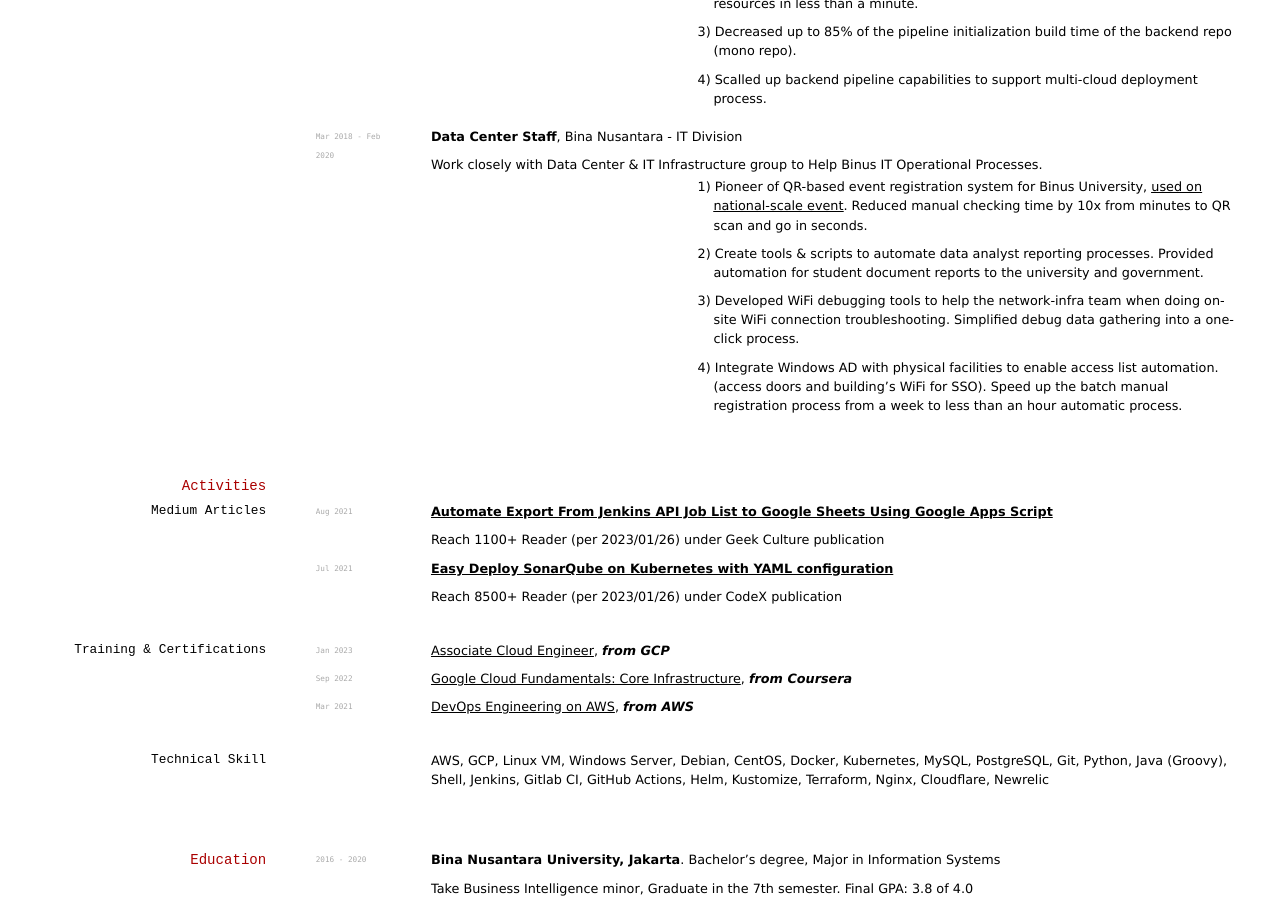
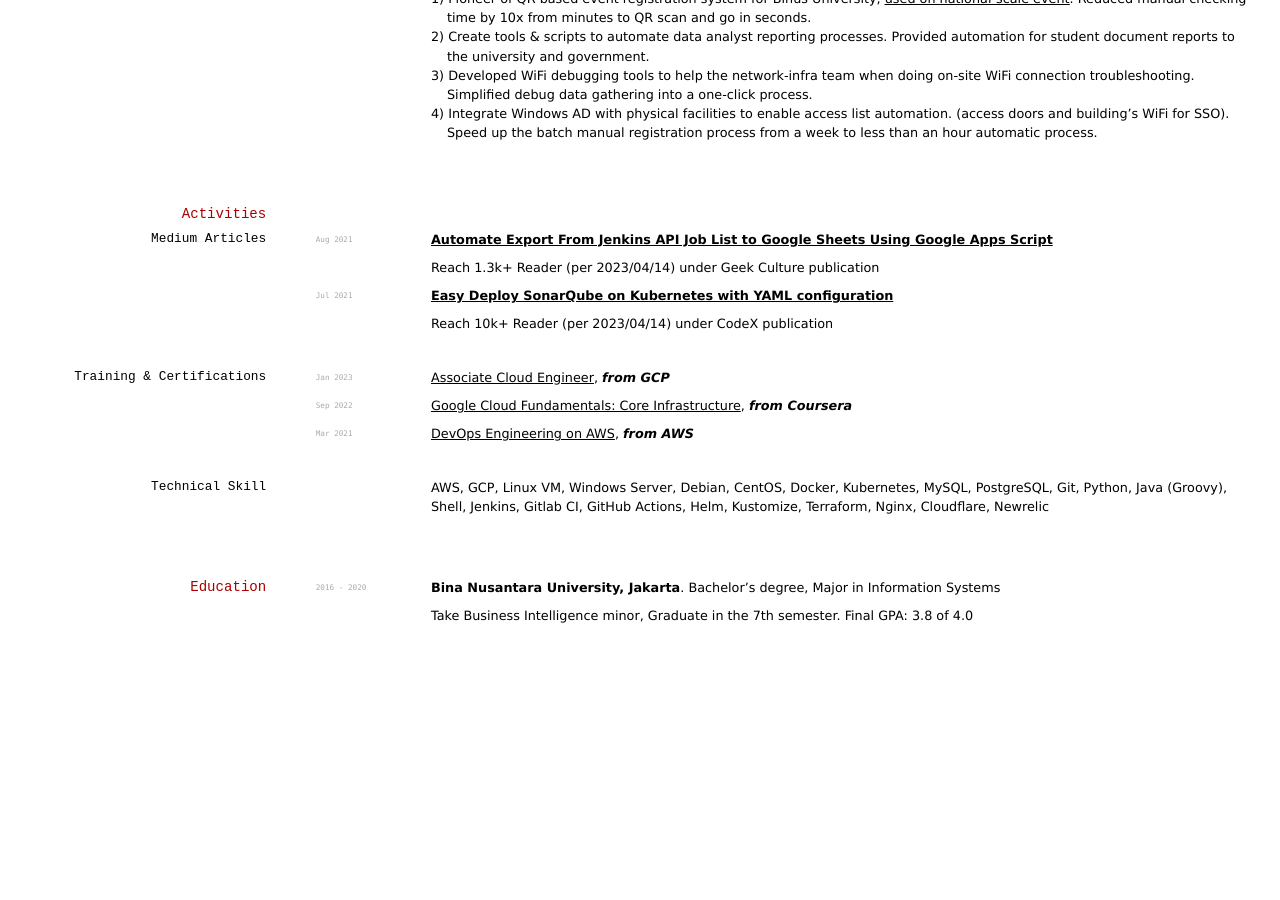
Before and after one commit to doctor500/cv, a Jekyll site: the page built from index.md, in a window 1280 px wide and 900 px high, scrolled down 747 px. Built offline with Jekyll 4.4.1, drawn with Linux system fonts in a browser that asks for light colours; after the commit the page ends 1381 px from its top, so only the background shows below that.

Commit message:
feat: update content

```diff
--- a/index.md
+++ b/index.md
@@ -31,11 +31,8 @@ __DevOps Engineer__, Gojek - GoTo Financial (GTF)
 Maintained 100+ backend services in multi-cloud Kubernetes cluster, Gitlab CI pipeline & runners to fulfill 24/7 business needs.
 
 - 1) Decreased AWS infra cost for development by up to 50% hourly by planning and executing cloud cost-saving activities.
-
 - 2) Provided 100% configuration visibility to prevent backend misconfiguration cases by improving GTF product-level (Selly Keyboard) backend release processes using open-source secret and configuration management (Vault).
-
 - 3) Create transformation for 400+ existing production-level AWS resources to Code-based configuration and integrate them with cloud cost analysis.
-
 - 4) Scaled up culture-sharing as knowledge dissemination on a team scale by creating sharing session framework.
 
 `Mar 2020 - Oct 2021`
@@ -45,11 +42,8 @@ Maintain Jenkins pipeline & internal tools Kubernetes Cluster that serves more t
 
 
 - 1) Transform 80%+ of redundant pipeline files into a single standardized deployment pipeline. Rebuilt the company-level pipeline to scale up pipeline maintainability.
-
 - 2) Decreased up to 6x provisioning time of pipeline supporting resources by migrating them to on top of the Kubernetes platform. Provide ready-to-use resources in less than a minute.
-
 - 3) Decreased up to 85% of the pipeline initialization build time of the backend repo (mono repo).
-
 - 4) Scalled up backend pipeline capabilities to support multi-cloud deployment process.
 
 `Mar 2018 - Feb 2020`
@@ -60,11 +54,8 @@ Work closely with Data Center & IT Infrastructure group to Help Binus IT Operati
 
 
 - 1) Pioneer of QR-based event registration system for Binus University, [<u>used on national-scale event</u>](https://binus.ac.id/2019/01/sarasehan-dialog-nasional-bersama-menteri-ristekdikti-republik-nasional/). Reduced manual checking time by 10x from minutes to QR scan and go in seconds.
-
 - 2) Create tools & scripts to automate data analyst reporting processes. Provided automation for student document reports to the university and government.
-
 - 3) Developed WiFi debugging tools to help the network-infra team when doing on-site WiFi connection troubleshooting. Simplified debug data gathering into a one-click process.
-
 - 4) Integrate Windows AD with physical facilities to enable access list automation. (access doors and building's WiFi for SSO). Speed up the batch manual registration process from a week to less than an hour automatic process.
 
 
@@ -75,12 +66,12 @@ Work closely with Data Center & IT Infrastructure group to Help Binus IT Operati
 `Aug 2021`
 [**Automate Export From Jenkins API Job List to Google Sheets Using Google Apps Script**](https://medium.com/geekculture/automate-export-from-jenkins-api-job-list-to-google-sheets-using-google-apps-script-2eef44008bdc)
 
-Reach 1100+ Reader (per 2023/01/26) under Geek Culture publication
+Reach 1.3k+ Reader (per 2023/04/14) under Geek Culture publication
 
 `Jul 2021`
 [**Easy Deploy SonarQube on Kubernetes with YAML configuration**](https://medium.com/codex/easy-deploy-sonarqube-on-kubernetes-with-yaml-configuration-27f5adc8de90)
 
-Reach 8500+ Reader (per 2023/01/26) under CodeX publication
+Reach 10k+ Reader (per 2023/04/14) under CodeX publication
 
 ### Training & Certifications
 
```
